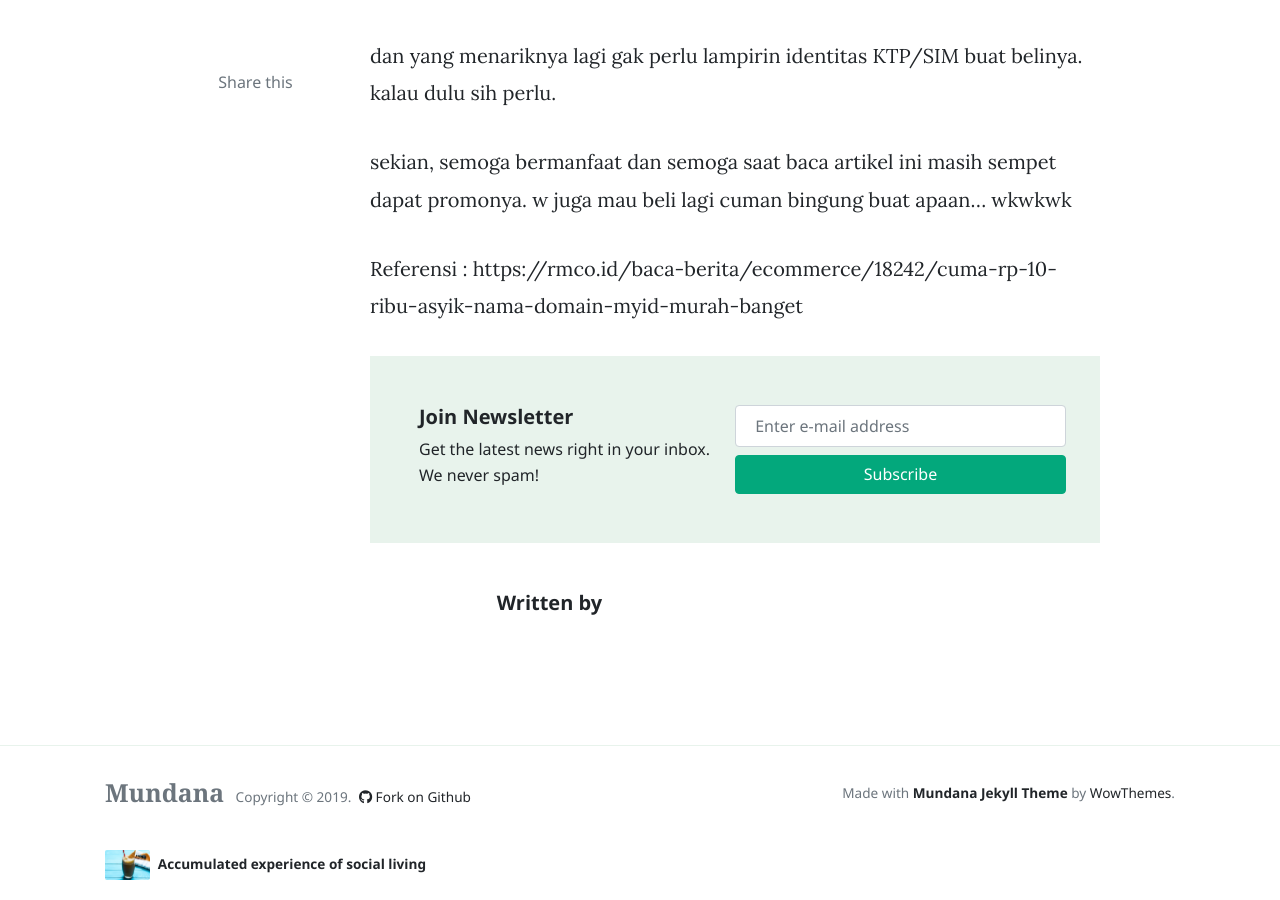
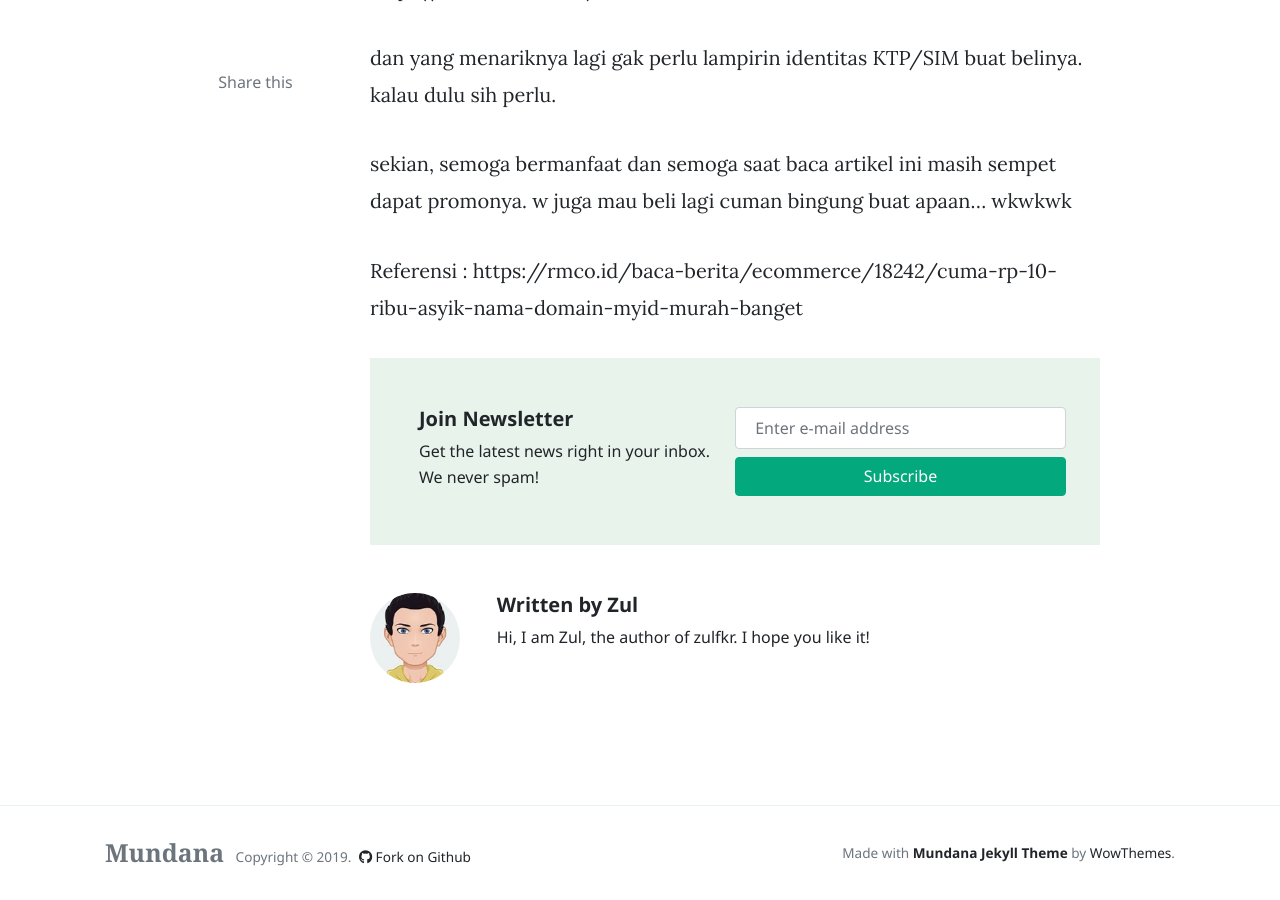
Before and after one commit to Zulfkr197/story, a Jekyll site: the page built from _posts/2019-10-01-domain-my-id-lagi-murah.md, in a window 1280 px wide and 900 px high, scrolled down 1227 px. Built offline with Jekyll 4.4.1, drawn with Linux system fonts in a browser that asks for light colours; nearby versions of some CDN libraries; comment, search, counter and statistics services are not loaded; some of the changed lines change nothing that is shown.

Commit message:
Update _config.yml

```diff
--- a/_config.yml
+++ b/_config.yml
@@ -19,7 +19,7 @@ plugins:
   - jekyll-seo-tag
 
 authors:
-    zul:
+    zulfkr:
       name:           Zul
       site:           https://zulfkr.my.id
       avatar:         /assets/images/avatar1.jpg
```
